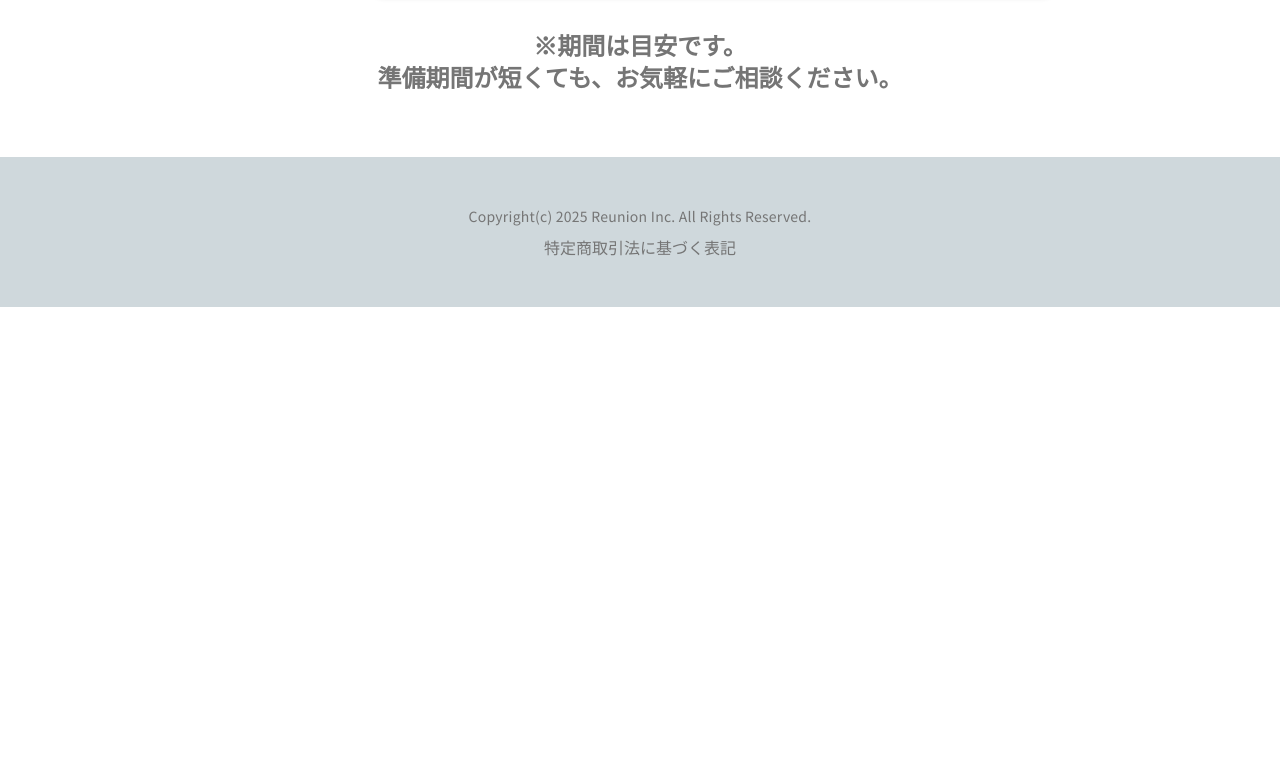
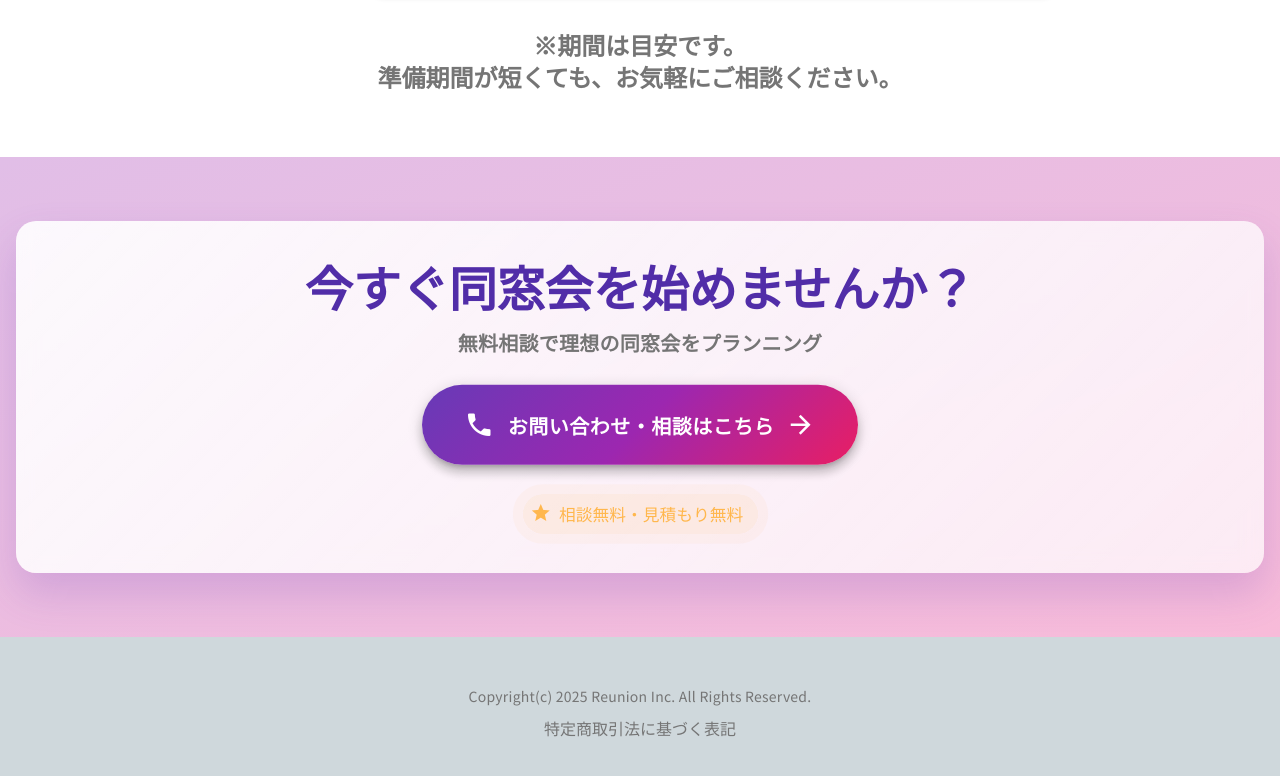
Before and after one commit to rk5155/reunion-app, a Nuxt app: page / in a window 1280 px wide. Shown: the part 7201-7977 px from the top of the page. Before the commit the page ends 7508 px from the top, so only its background shows below. Built offline with nearby package versions, Linux system fonts and the light colour scheme.

Commit message:
お問い合わせ追加

```diff
--- a/pages/index.vue
+++ b/pages/index.vue
@@ -468,6 +468,44 @@
           準備期間が短くても、お気軽にご相談ください。
         </p>
       </div>
+    </v-container>
+
+    <v-container
+      fluid
+      class="py-16 bg-gradient-to-br from-deep-purple-lighten-4 to-pink-lighten-4"
+    >
+      <v-row justify="center">
+        <v-col cols="12" class="text-center">
+          <div class="cta-section">
+            <h2 class="text-h3 font-weight-bold mb-4 text-deep-purple-darken-2">
+              今すぐ同窓会を始めませんか？
+            </h2>
+            <p class="text-h6 mb-8 text-grey-darken-1">
+              無料相談で理想の同窓会をプランニング
+            </p>
+            <v-btn
+              to="/contact"
+              size="x-large"
+              class="cta-button font-weight-bold rounded-pill px-12 py-4 elevation-8"
+              height="80"
+            >
+              <v-icon start size="large">mdi-phone</v-icon>
+              お問い合わせ・相談はこちら
+              <v-icon end size="large">mdi-arrow-right</v-icon>
+            </v-btn>
+            <div class="mt-6">
+              <v-chip
+                color="orange-lighten-2"
+                size="large"
+                class="font-weight-bold pulse-animation"
+              >
+                <v-icon start>mdi-star</v-icon>
+                相談無料・見積もり無料
+              </v-chip>
+            </div>
+          </div>
+        </v-col>
+      </v-row>
     </v-container>
 
     <!-- Footer -->
@@ -968,6 +1006,87 @@ blockquote {
   line-height: 1.6 !important;
 }
 
+.cta-section {
+  padding: 40px 20px;
+  border-radius: 20px;
+  background: linear-gradient(
+    135deg,
+    rgba(255, 255, 255, 0.9) 0%,
+    rgba(255, 255, 255, 0.7) 100%
+  );
+  backdrop-filter: blur(10px);
+  box-shadow: 0 20px 40px rgba(103, 58, 183, 0.2);
+}
+
+.cta-button {
+  background: linear-gradient(135deg, #673ab7, #9c27b0, #e91e63) !important;
+  color: white !important;
+  font-size: 1.25rem !important;
+  letter-spacing: 0.5px !important;
+  transition: all 0.3s ease !important;
+  animation: ctaFloat 3s ease-in-out infinite;
+  position: relative;
+  overflow: hidden;
+}
+
+.cta-button::before {
+  content: '';
+  position: absolute;
+  top: 0;
+  left: -100%;
+  width: 100%;
+  height: 100%;
+  background: linear-gradient(
+    90deg,
+    transparent,
+    rgba(255, 255, 255, 0.3),
+    transparent
+  );
+  transition: left 0.5s;
+}
+
+.cta-button:hover::before {
+  left: 100%;
+}
+
+.cta-button:hover {
+  transform: translateY(-5px) scale(1.05);
+  box-shadow: 0 15px 35px rgba(103, 58, 183, 0.4);
+}
+
+@keyframes ctaFloat {
+  0%,
+  100% {
+    transform: translateY(0px);
+  }
+  50% {
+    transform: translateY(-8px);
+  }
+}
+
+.pulse-animation {
+  animation: pulse 2s infinite;
+}
+
+@keyframes pulse {
+  0% {
+    transform: scale(1);
+    box-shadow: 0 0 0 0 rgba(255, 152, 0, 0.7);
+  }
+  70% {
+    transform: scale(1.05);
+    box-shadow: 0 0 0 10px rgba(255, 152, 0, 0);
+  }
+  100% {
+    transform: scale(1);
+    box-shadow: 0 0 0 0 rgba(255, 152, 0, 0);
+  }
+}
+
+.bg-gradient-to-br {
+  background: linear-gradient(to bottom right, #e1bee7, #f8bbd9);
+}
+
 @media (max-width: 599px) {
   .text-h3 {
     font-size: 1.75rem !important;
```
